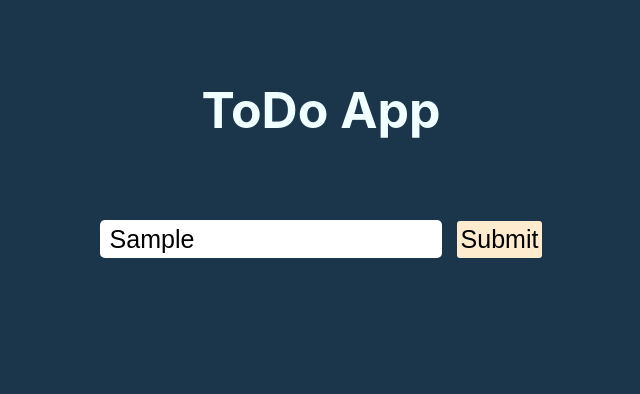
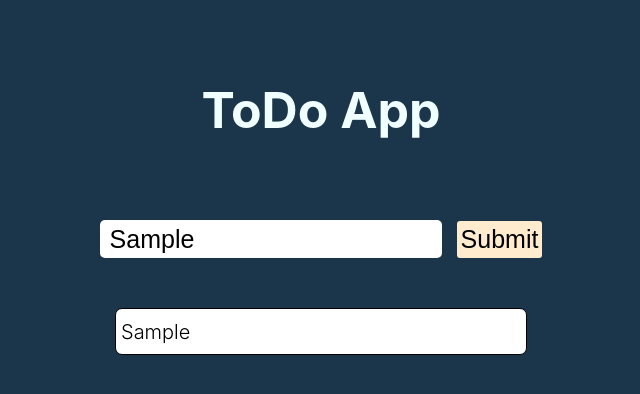
Before and after one commit to dilemann/todo-with-react, a React (Create React App) app: page / in a window 1280 px wide. Both pictures are taken after typing "Sample" into the empty fields and a click on the button "Submit". Shown: the top 394 px of the page, without its empty margins (319-959 px from the left). Built offline with nearby package versions, Linux system fonts and the light colour scheme; the HTML template or start-up script is replaced by a standard one.

Commit message:
Ausgabe des Eingabewerts in den ToDo-Block, Verwendung der uuid-Bibliothek zur Erzeugung einer eindeutigen Nummer

```diff
--- a/package.json
+++ b/package.json
@@ -14,6 +14,7 @@
     "react-dom": "^18.2.0",
     "react-scripts": "5.0.1",
     "typescript": "^4.9.5",
+    "uuid": "^9.0.1",
     "web-vitals": "^2.1.4"
   },
   "scripts": {
@@ -39,5 +40,8 @@
       "last 1 firefox version",
       "last 1 safari version"
     ]
+  },
+  "devDependencies": {
+    "@types/uuid": "^9.0.7"
   }
 }
--- a/src/App.tsx
+++ b/src/App.tsx
@@ -2,24 +2,25 @@ import React, { useState } from 'react';
 import style from './App.module.css';
 import TodoForm from './components/Todos/TodoForm';
 import TodoList from './components/Todos/TodoList';
+import { v4 as uuidv4 } from 'uuid';
 
-type TodoItem = {
-  id: number;
+export type TodoItem = {
+  id: string;
   text: string;
   isCompleted: boolean;
 };
 
 const App: React.FC = () => {
-  const [todo, setTodo] = useState<TodoItem[]>([]);
+  const [todos, setTodos] = useState<TodoItem[]>([]);
 
   const getNewTodo = (text: string) => {
     const newTodo: TodoItem = {
-      id: 1,
+      id: uuidv4(),
       text: text,
       isCompleted: false,
     };
 
-    setTodo([...todo, newTodo]);
+    setTodos([...todos, newTodo]);
     console.log(newTodo);
   };
 
@@ -27,7 +28,7 @@ const App: React.FC = () => {
     <div className={style.App}>
       <h1 className={style.title}> ToDo App</h1>
       <TodoForm getTodoHandler={getNewTodo} />
-      <TodoList />
+      <TodoList addTodo={todos} />
     </div>
   );
 };
--- a/src/components/Todos/Todo.tsx
+++ b/src/components/Todos/Todo.tsx
@@ -1,11 +1,16 @@
 import style from './Todo.module.css';
+import { TodoItem } from '../../App';
 
-function Todo() {
+interface TodoProps {
+  todo: string;
+}
+
+const Todo: React.FC<TodoProps> = ({ todo }) => {
   return (
     <div>
-      <div className={style.todo}>Todo</div>
+      <div className={style.todo}>{todo}</div>
     </div>
   );
-}
+};
 
 export default Todo;
--- a/src/components/Todos/TodoList.tsx
+++ b/src/components/Todos/TodoList.tsx
@@ -1,8 +1,20 @@
 import Todo from './Todo';
+import React from 'react';
 import style from './TodoList.module.css';
+import { TodoItem } from '../../App';
 
-function TodoList() {
-  return <div></div>;
+interface TodoListProps {
+  addTodo: TodoItem[];
 }
 
+const TodoList: React.FC<TodoListProps> = ({ addTodo }) => {
+  return (
+    <div className={style.todoList}>
+      {addTodo.map((todo) => (
+        <Todo key={todo.id} todo={todo.text} />
+      ))}
+    </div>
+  );
+};
+
 export default TodoList;
```
Also changed, not shown: 1 other file (tests, documents, lock files or other folders).
